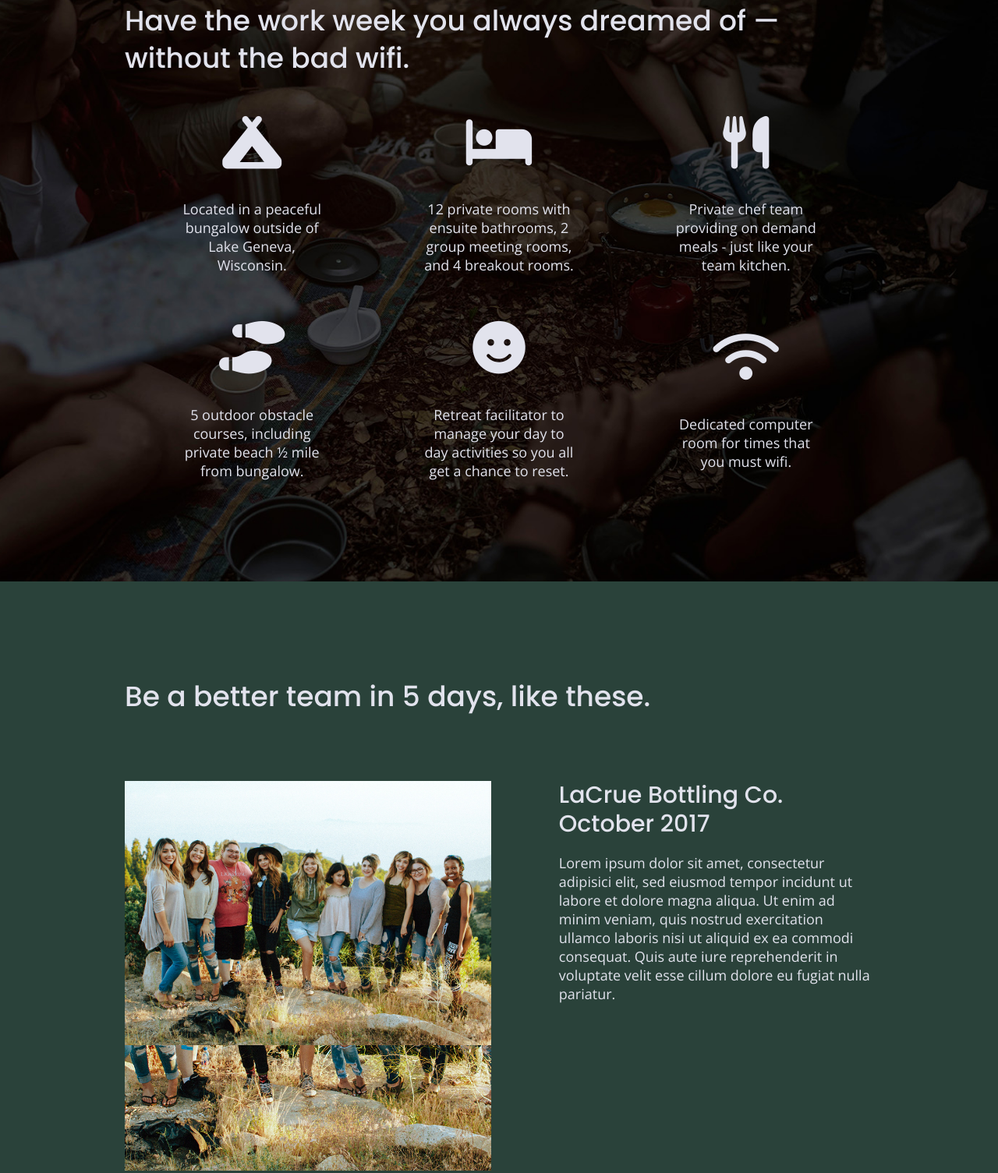
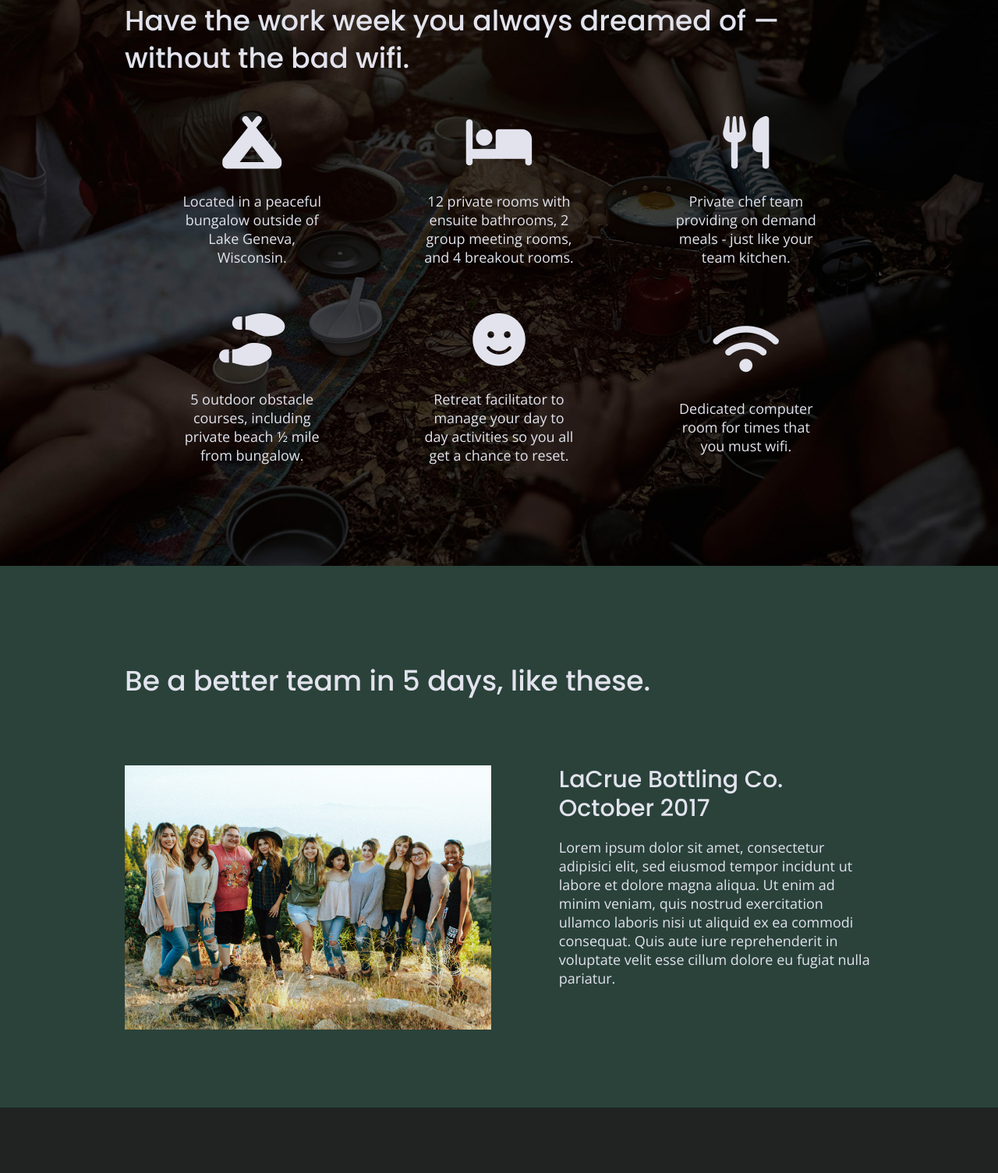
Before and after one commit to twie44/unplugged-2022, a website built with Parcel: page index.html in a window 1280 px wide. Shown: the part 1142-2647 px from the top of the page at 78% size. Built offline with nearby package versions, Linux system fonts and the light colour scheme.

Commit message:
finishing touches

```diff
--- a/css/main.css
+++ b/css/main.css
@@ -372,15 +372,6 @@ input[type=button] {
   margin: 20px 0;
 }
 
-.reviews figure {
-  background: url('../img/omar-lopez-296944-unsplash.jpg');
-  background-size: cover;
-  background-position: center;
-  min-height: 500px;
-  display: flex;
-  justify-content: center;
-  flex-flow: row wrap;
-}
 
 
 
@@ -639,6 +630,10 @@ FAQ Page
 
   .features .features-item-description {
     width: 62%;
+  }
+
+  .features i {
+    margin-bottom: 30px;
   }
 
   /*Reviews*/
--- a/index.html
+++ b/index.html
@@ -124,7 +124,9 @@
   <div class="content-wrapper">
     <h2>Be a better team in 5 days, like these.</h2>
       <article>
-        <figure><a href="#"><img src="img/omar-lopez-296944-unsplash.jpg" alt="team photo"></a></figure>
+        <figure>
+          <img src="img/omar-lopez-296944-unsplash.jpg" alt="team photo"></a>
+        </figure>
         <div>
           <h3>LaCrue Bottling Co. October 2017</h3>
           <p>
```
Also changed, not shown: about/index.html (+1 -1 lines), faq/index.html (+1 -1 lines).
